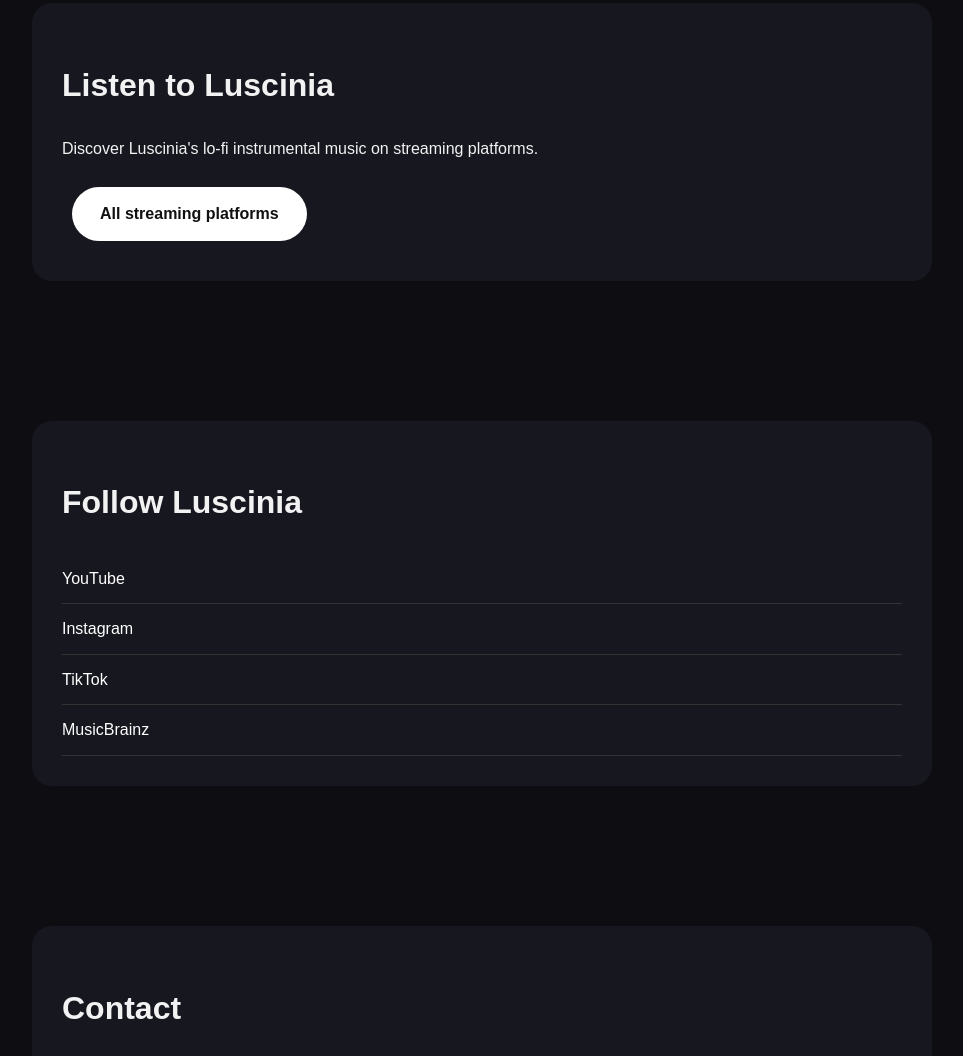
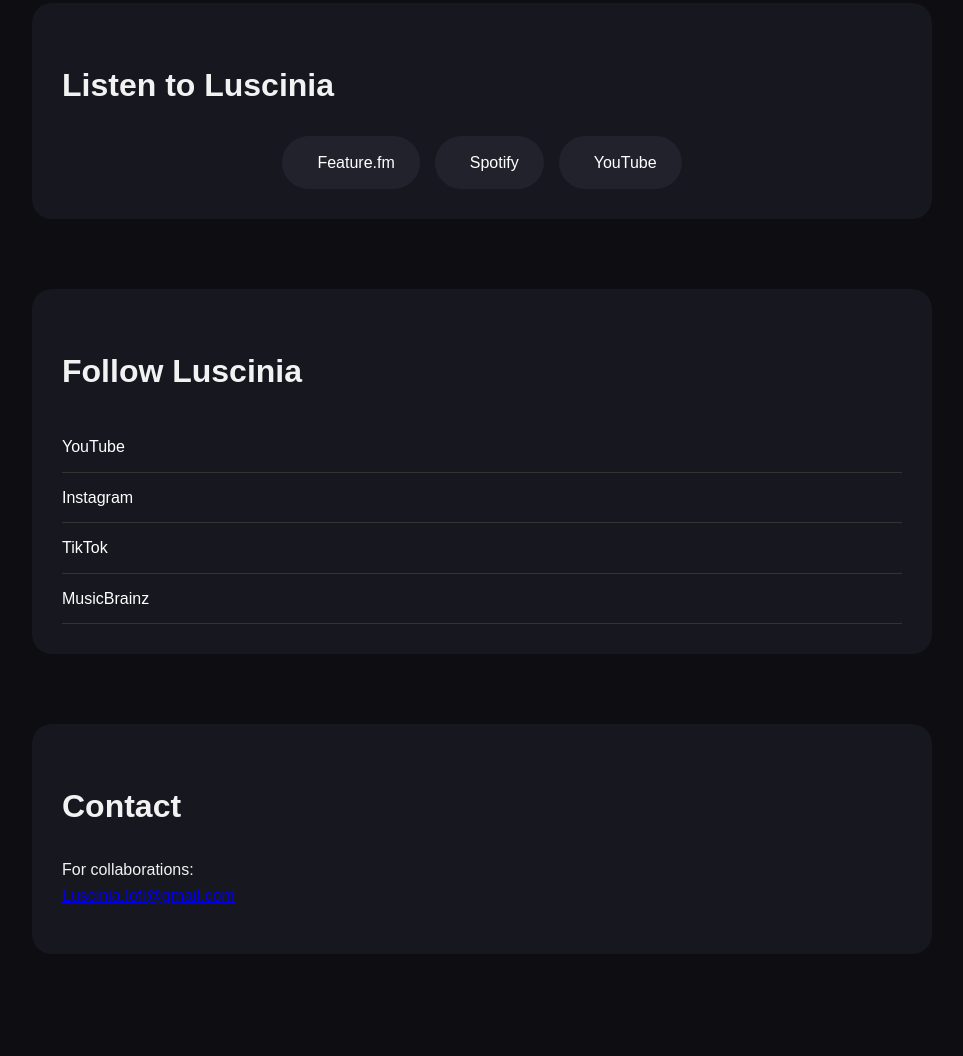
Before and after one commit to Luscinialofi/Luscinia, a plain HTML site: page index.html in a window 1280 px wide. Shown: the part 2511-3567 px from the top of the page, without its empty margins (158-1121 px from the left). Drawn offline with Linux system fonts and the light colour scheme; a web font is replaced by a local one.

Commit message:
Update index.html

```diff
--- a/index.html
+++ b/index.html
@@ -139,7 +139,39 @@ footer {
     font-size: 2.8rem;
   }
 }
+
+.platforms {
+  display: flex;
+  flex-wrap: wrap;
+  justify-content: center;
+  gap: 15px;
+  margin-top: 25px;
+}
+
+.platforms a {
+  display: flex;
+  align-items: center;
+  gap: 10px;
+  padding: 14px 25px;
+  background: #22222d;
+  color: white;
+  text-decoration: none;
+  border-radius: 30px;
+  transition: 0.2s;
+}
+
+.platforms a:hover {
+  background: #333344;
+  transform: translateY(-2px);
+}
+
+.si {
+  font-size: 1.3rem;
+}
+
 </style>
+
+<link rel="stylesheet" href="https://cdn.jsdelivr.net/npm/simple-icons-font@v13/font/simple-icons.min.css">
 
 </head>
 
@@ -195,20 +227,29 @@ Luscinia is the Latin name for the nightingale, a bird famous for its beautiful
 
 <h2>Listen to Luscinia</h2>
 
-<p>
-Discover Luscinia's lo-fi instrumental music on streaming platforms.
-</p>
+<div class="platforms">
 
-<a class="button" href="https://ffm.to/luscinia">
-All streaming platforms
+<a href="https://ffm.to/luscinia">
+<span class="si si-link"></span>
+Feature.fm
+</a>
+
+<a href="https://open.spotify.com/artist/22xYWlmxkScQvGOSHMawTr">
+<span class="si si-spotify"></span>
+Spotify
+</a>
+
+<a href="https://www.youtube.com/@Luscinia_lofi">
+<span class="si si-youtube"></span>
+YouTube
 </a>
 
 </div>
 
 </div>
+
+</div>
 </section>
-
-<section>
 <div class="container">
 
 <div class="card">
```
